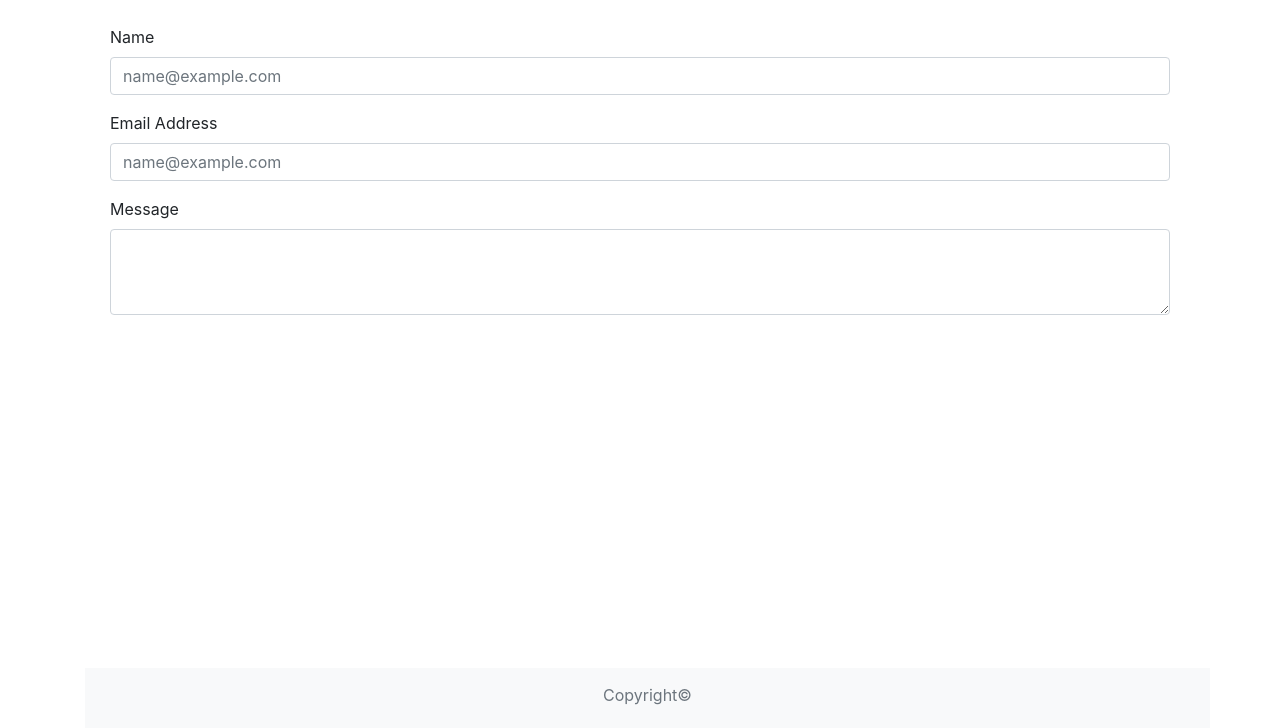
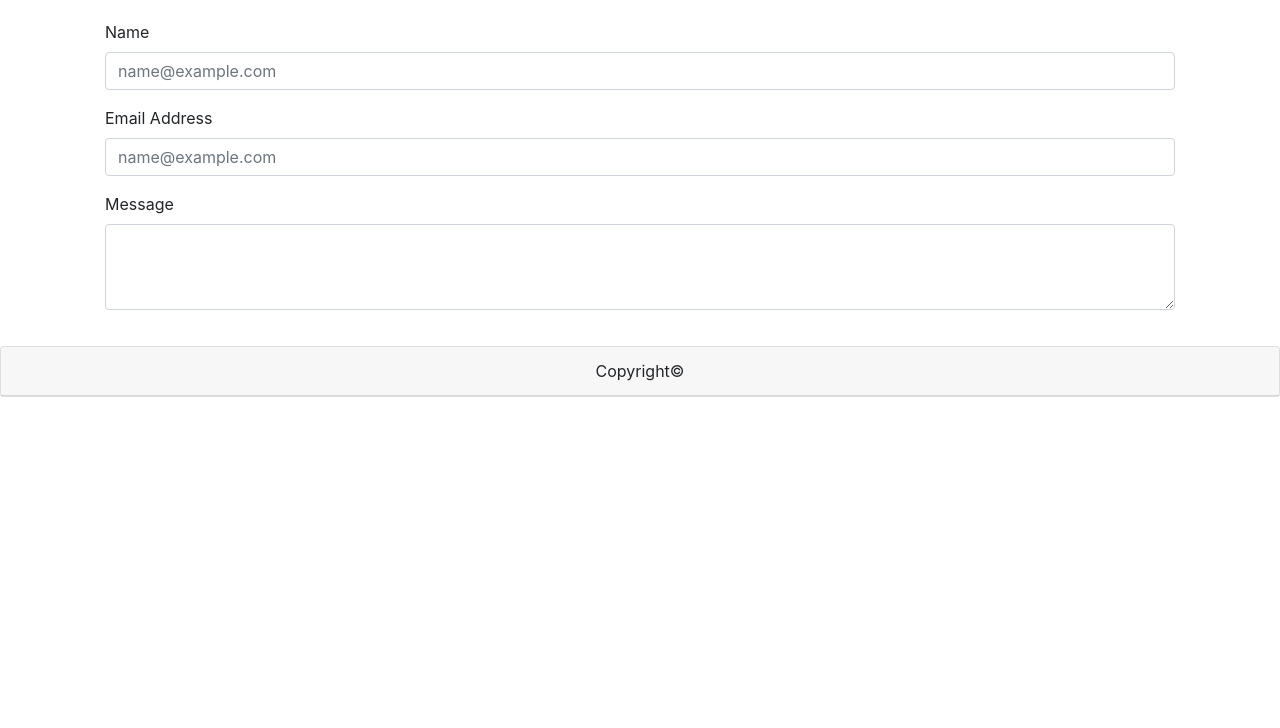
Before and after one commit to amielnicdao/Bootstrap-Portfolio, a plain HTML site: page contact.html in a window 1280 px wide. Shown: the part 72-800 px from the top of the page. Drawn offline with nearby package versions, Linux system fonts and the light colour scheme.

Commit message:
added footer

```diff
--- a/contact.html
+++ b/contact.html
@@ -14,9 +14,9 @@
 </head>
 
 <body>
+
+    <nav class="navbar navbar-dark bg-light">
         <div class="container">
-  <nav class="navbar navbar-dark bg-light">
-
             <h1>Amiel Nicdao</h1>
             <ul class="nav justify-content-end">
                 <li class="nav-item">
@@ -30,7 +30,9 @@
                 </li>
             </ul>
     </nav>
+    </div>
 
+    <div class="container">
         <form>
             <div class="form-group">
                 <label for="exampleFormControlInput1">Name</label>
@@ -45,15 +47,16 @@
                 <textarea class="form-control" id="exampleFormControlTextarea1" rows="3"></textarea>
             </div>
         </form>
+    </div>
 
-  <footer class="footer bg-light">
-    <div class="container"></div>
 
-      <p class="text-muted">Copyright&copy;</p>
 
+        <div class="card text-center">
+            <div class="card-header">
+                Copyright&copy;
             </div>
-  </footer>
         </div>
+
 
 </body>
 
--- a/style.css
+++ b/style.css
@@ -1,20 +1,6 @@
-footer {
-    position:absolute;
-    bottom: 0;
-    height: 60px;
-    color: white;
-    width: 1125px;
-
-}
-
-.text-muted {
-    text-align: center;
-    padding: 15px;
-}
-
 .row,
 form {
-    padding: 25px;
+    padding: 20px;
 }
 
 img {
```
Also changed, not shown: index.html (+9 -7 lines), portfolio.html (+7 -2 lines). Lines whose indentation alone changed are shown as unchanged.
